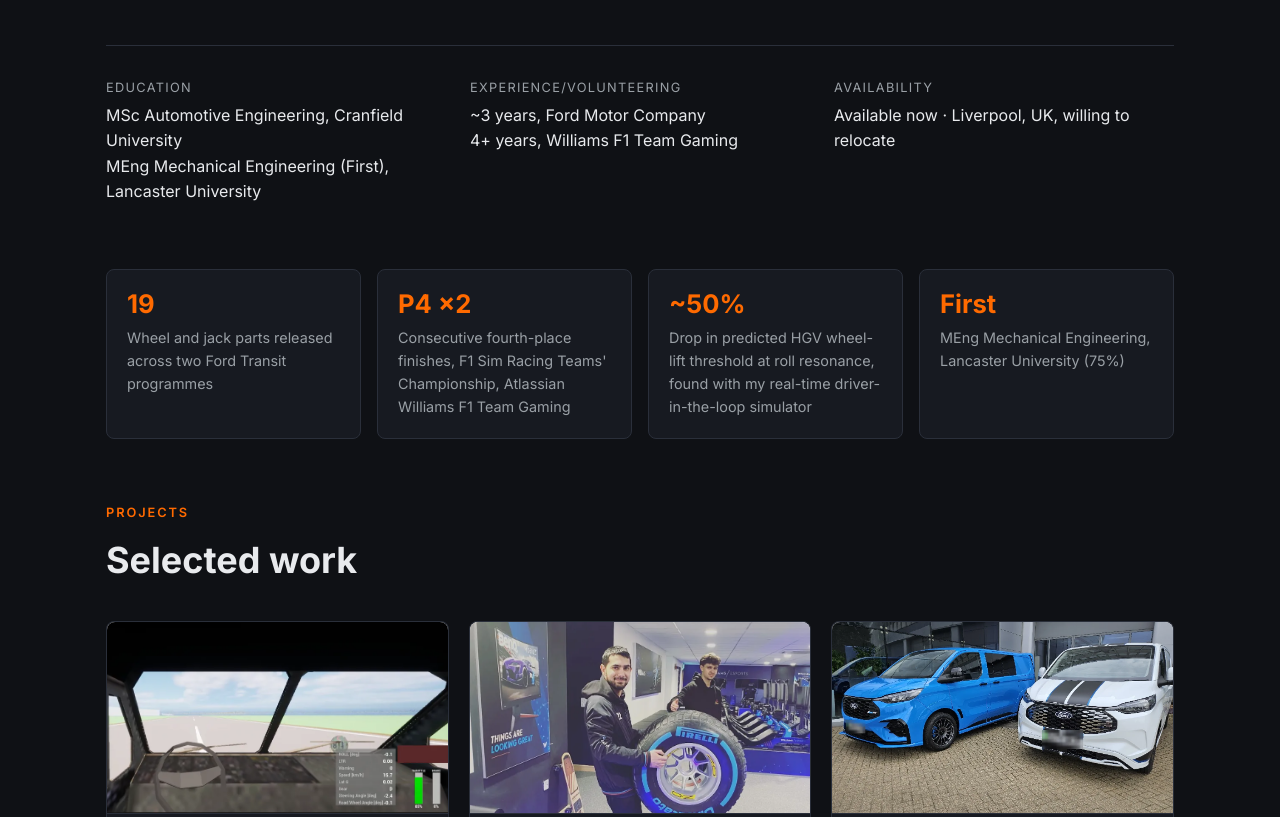
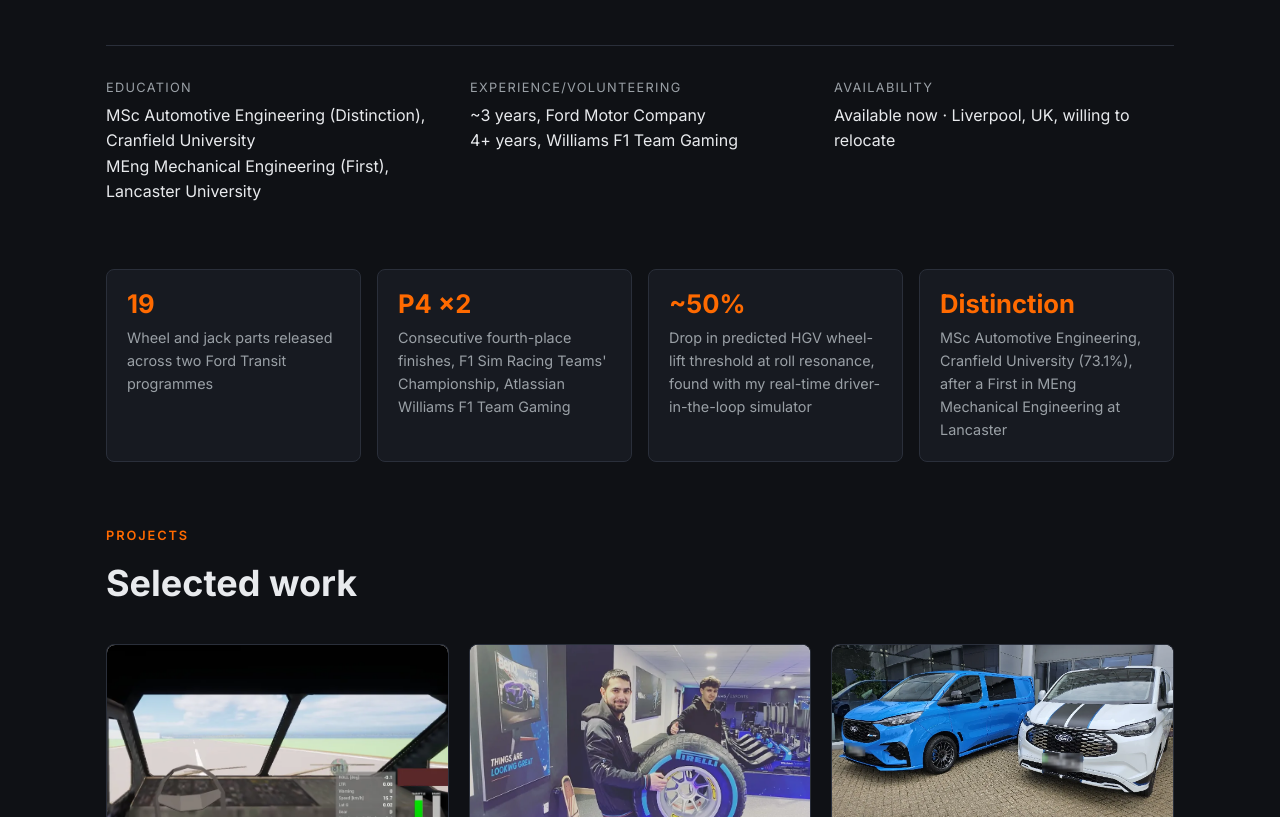
Before and after one commit to nkhan24/nkhan24.github.io, a plain HTML site: page index.html in a window 1280 px wide. Shown: the part 679-1496 px from the top of the page. Drawn offline with Linux system fonts and the light colour scheme.

Commit message:
Portfolio: MSc Distinction

```diff
--- a/index.html
+++ b/index.html
@@ -79,7 +79,7 @@
       <dl class="hero-facts">
         <div>
           <dt>Education</dt>
-          <dd>MSc Automotive Engineering, Cranfield University<br>MEng Mechanical Engineering (First), Lancaster University</dd>
+          <dd>MSc Automotive Engineering (Distinction), Cranfield University<br>MEng Mechanical Engineering (First), Lancaster University</dd>
         </div>
         <div>
           <dt>Experience/Volunteering</dt>
@@ -108,8 +108,8 @@
           <span class="hl-text">Drop in predicted HGV wheel-lift threshold at roll resonance, found with my real-time driver-in-the-loop simulator</span>
         </li>
         <li>
-          <span class="hl-num">First</span>
-          <span class="hl-text">MEng Mechanical Engineering, Lancaster University (75%)</span>
+          <span class="hl-num">Distinction</span>
+          <span class="hl-text">MSc Automotive Engineering, Cranfield University (73.1%), after a First in MEng Mechanical Engineering at Lancaster</span>
         </li>
       </ol>
     </section>
@@ -345,9 +345,9 @@
         <li class="timeline-item">
           <p class="timeline-date">Sep 2025 – Sep 2026</p>
           <div>
-            <h3 class="timeline-role">MSc Automotive Engineering</h3>
+            <h3 class="timeline-role">MSc Automotive Engineering, Distinction</h3>
             <p class="timeline-org">Cranfield University · Cranfield, UK</p>
-            <p>73.1% overall. Vehicle dynamics, automotive control and simulation, vehicle structures, powertrain performance, aerodynamics and electrification. Thesis: real-time HGV driver-in-the-loop simulator for roll stability.</p>
+            <p>Distinction, 73.1% overall. Vehicle dynamics, automotive control and simulation, vehicle structures, powertrain performance, aerodynamics and electrification. Thesis: real-time HGV driver-in-the-loop simulator for roll stability.</p>
           </div>
         </li>
         <li class="timeline-item">
```
Also changed, not shown: 1 other file.
